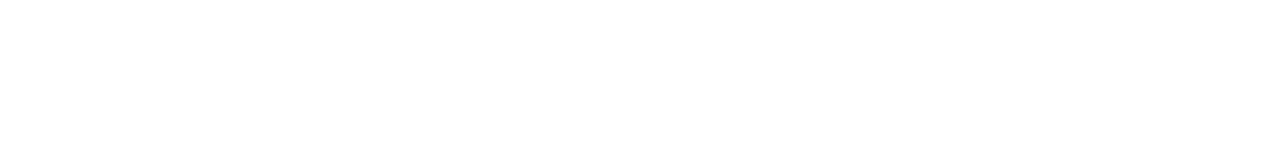
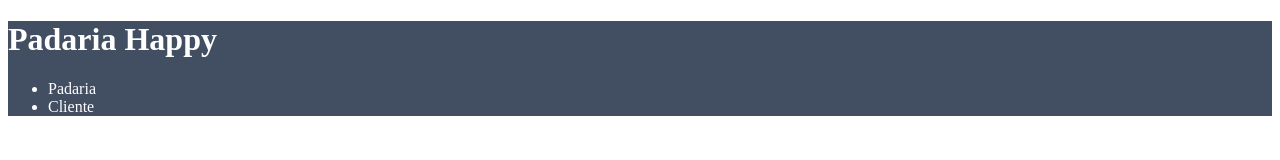
Before and after one commit to Cawani/site-turma-criativa, a plain HTML site: page index.html in a window 1280 px wide. Drawn offline with Linux system fonts and the light colour scheme.

Commit message:
Add files via upload

```diff
--- a/index.html
+++ b/index.html
@@ -1 +1,19 @@
-<Doctype>
+<!DOCTYPE html>
+<html lang="en">
+<head>
+    <meta charset="UTF-8">
+    <meta http-equiv="X-UA-Compatible" content="IE=edge">
+    <meta name="viewport" content="width=, initial-scale=1.0">
+    <title>Padaria</title>
+    <link rel="stylesheet" href="style.css">
+</head>
+<body>
+    <header>
+    <h1>Padaria Happy</h1>
+    <ul>
+        <li>Padaria</li>
+        <li> Cliente</li>
+    </ul>
+   </header>
+</body>
+</html>
```
